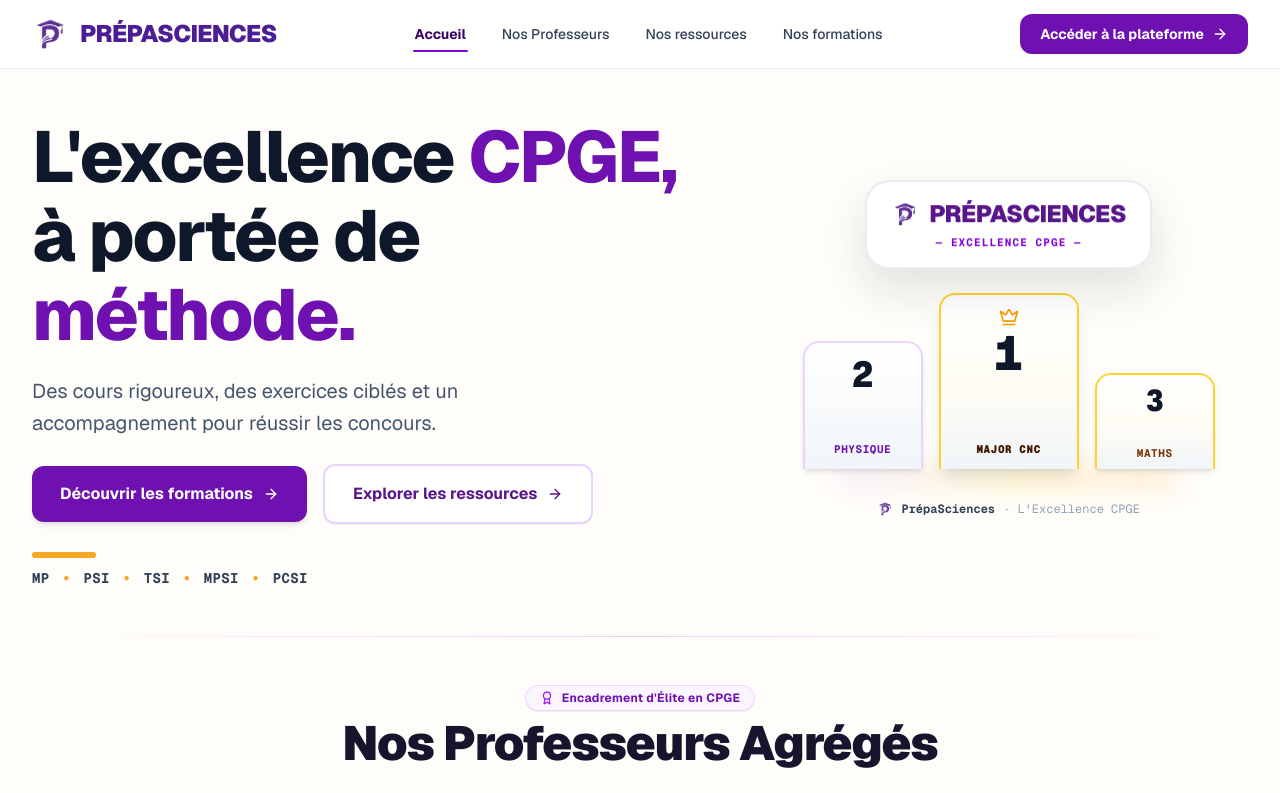
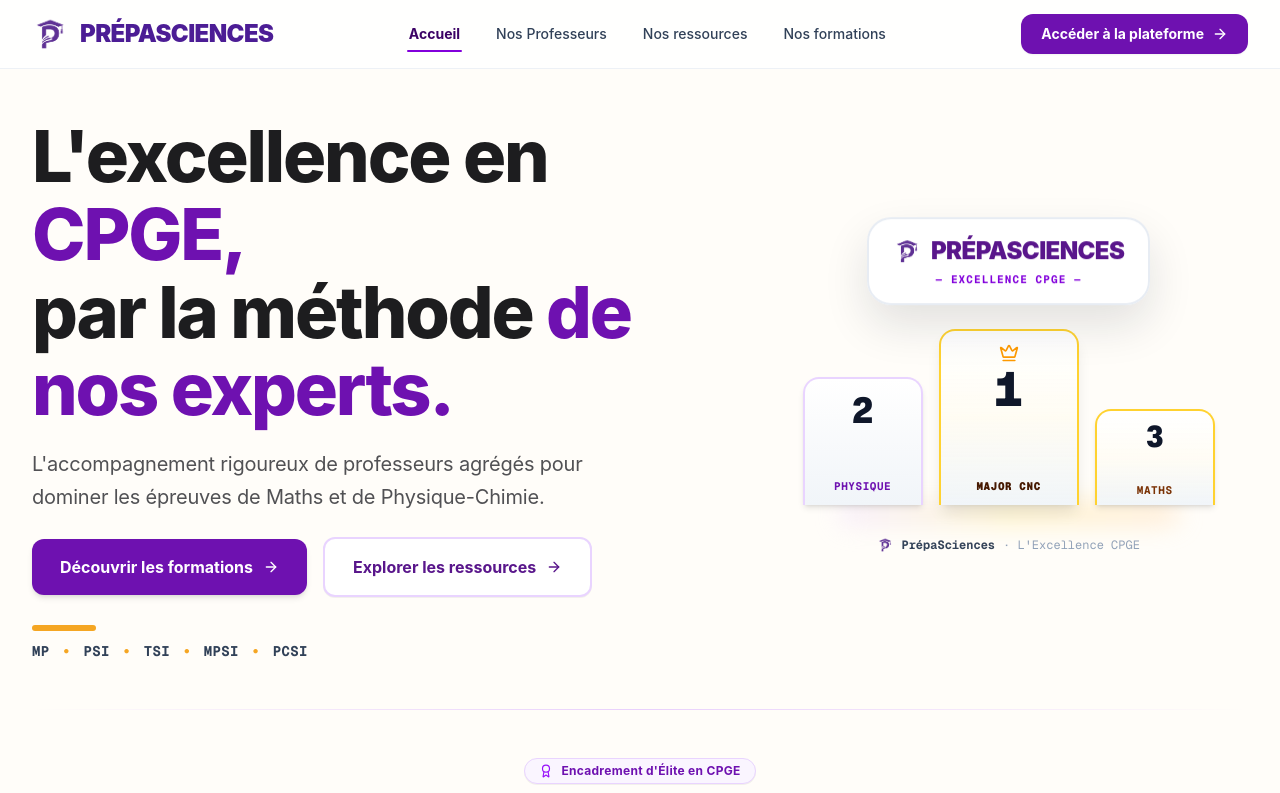
Before and after one commit to AnassKHADIR-ops/prepasciences, a Next.js app: page / in a window 1280 px wide. Shown: the top 793 px of the page. Built offline with nearby package versions, Linux system fonts and the light colour scheme; no server answers; the database is empty.

Commit message:
feat(hero): integration de l Option 1 avec typographie Apple SF Pro et lissage haute precision

```diff
--- a/src/app/globals.css
+++ b/src/app/globals.css
@@ -22,7 +22,8 @@
 @theme inline {
   --color-background: var(--background);
   --color-foreground: var(--foreground);
-  --font-sans: var(--font-geist-sans);
+  --font-sans: -apple-system, BlinkMacSystemFont, "SF Pro Display", "SF Pro Text", "SF Pro", "Helvetica Neue", Helvetica, Arial, sans-serif;
+  --font-apple: -apple-system, BlinkMacSystemFont, "SF Pro Display", "SF Pro Text", "SF Pro", "Helvetica Neue", Helvetica, Arial, sans-serif;
   --font-mono: var(--font-geist-mono);
   --color-navy-950: var(--navy-950);
   --color-navy-900: var(--navy-900);
@@ -35,12 +36,14 @@
 html, body {
   scroll-behavior: smooth;
   background-color: #FFFDF9;
-  color: #17142D;
+  color: #1d1d1f;
   overflow-x: clip;
   max-width: 100vw;
   touch-action: pan-y;
   -webkit-overflow-scrolling: touch;
-  font-family: var(--font-geist-sans), system-ui, -apple-system, BlinkMacSystemFont, 'Segoe UI', Roboto, Oxygen, Ubuntu, Cantarell, sans-serif;
+  -webkit-font-smoothing: antialiased;
+  -moz-osx-font-smoothing: grayscale;
+  font-family: -apple-system, BlinkMacSystemFont, "SF Pro Display", "SF Pro Text", "SF Pro", "Helvetica Neue", Helvetica, Arial, sans-serif;
   selection-background-color: #E9D5FF;
   selection-color: #581C87;
 }
--- a/src/components/Landing/CleanLightLanding.tsx
+++ b/src/components/Landing/CleanLightLanding.tsx
@@ -47,18 +47,18 @@ export function CleanLightLanding() {
             transition={{ duration: 0.8, ease: [0.16, 1, 0.3, 1] }}
             className="lg:col-span-7 space-y-5 text-left"
           >
-            {/* Titre Principal exact du mockup */}
-            <h1 className="text-4xl sm:text-5xl lg:text-6xl xl:text-7xl font-extrabold tracking-tight leading-[1.1] text-slate-900 font-sans">
-              <span>L&apos;excellence </span>
+            {/* Titre Principal Option 1 avec typographie style Apple */}
+            <h1 className="text-4xl sm:text-5xl lg:text-6xl xl:text-7xl font-bold sm:font-extrabold tracking-[-0.03em] leading-[1.08] text-[#1d1d1f]">
+              <span>L&apos;excellence en </span>
               <span className="text-purple-800">CPGE,</span>
               <br />
-              <span>à portée de </span>
-              <span className="text-purple-800">méthode.</span>
+              <span>par la méthode </span>
+              <span className="text-purple-800">de nos experts.</span>
             </h1>
 
-            {/* Sous-titre exact du mockup */}
-            <p className="text-base sm:text-lg lg:text-xl text-slate-600 font-normal max-w-xl leading-relaxed">
-              Des cours rigoureux, des exercices ciblés et un accompagnement pour réussir les concours.
+            {/* Sous-titre Option 1 */}
+            <p className="text-base sm:text-lg lg:text-xl text-[#515154] font-normal max-w-xl leading-relaxed tracking-[-0.01em]">
+              L&apos;accompagnement rigoureux de professeurs agrégés pour dominer les épreuves de Maths et de Physique-Chimie.
             </p>
 
             {/* Deux Boutons CTA exacts du mockup */}
```
